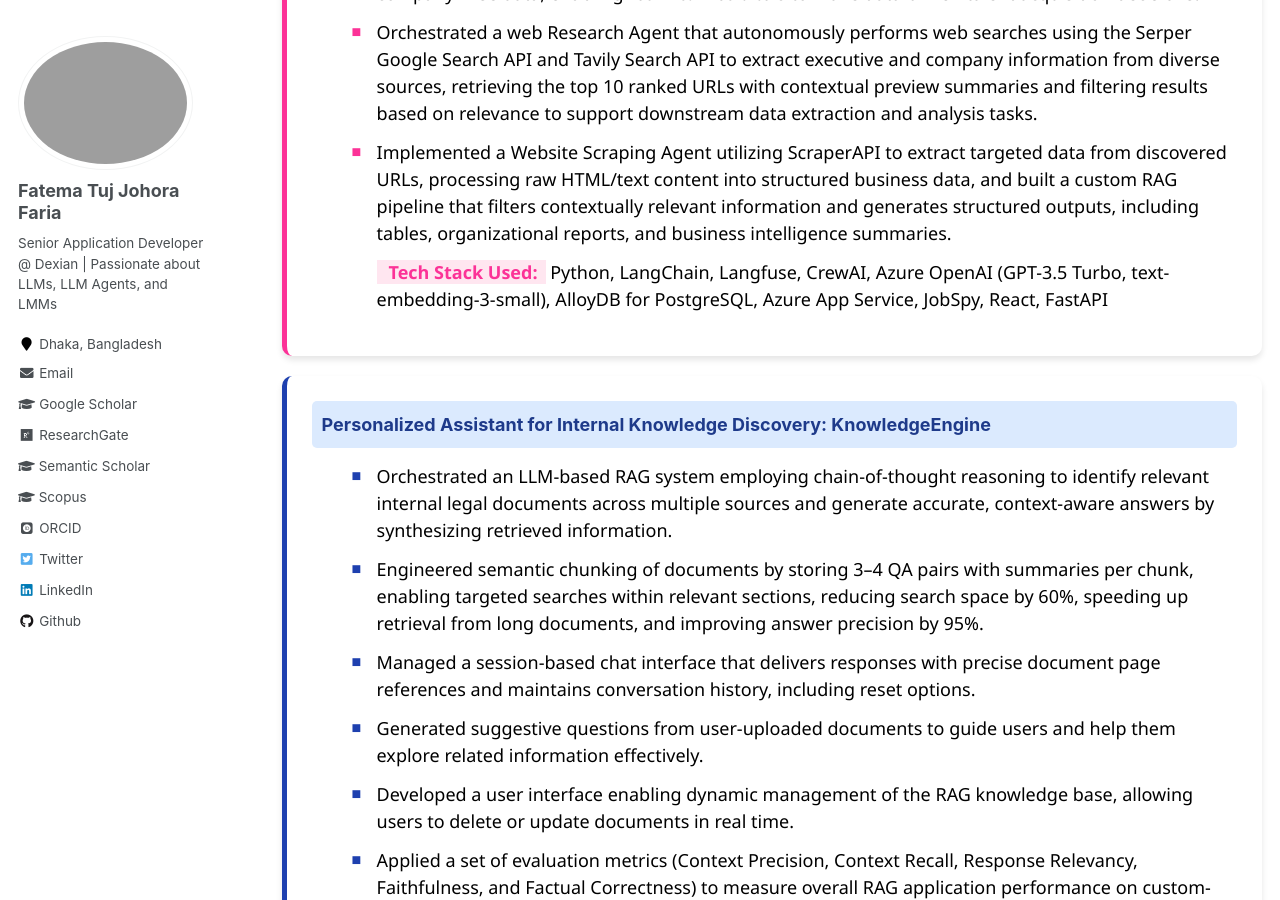
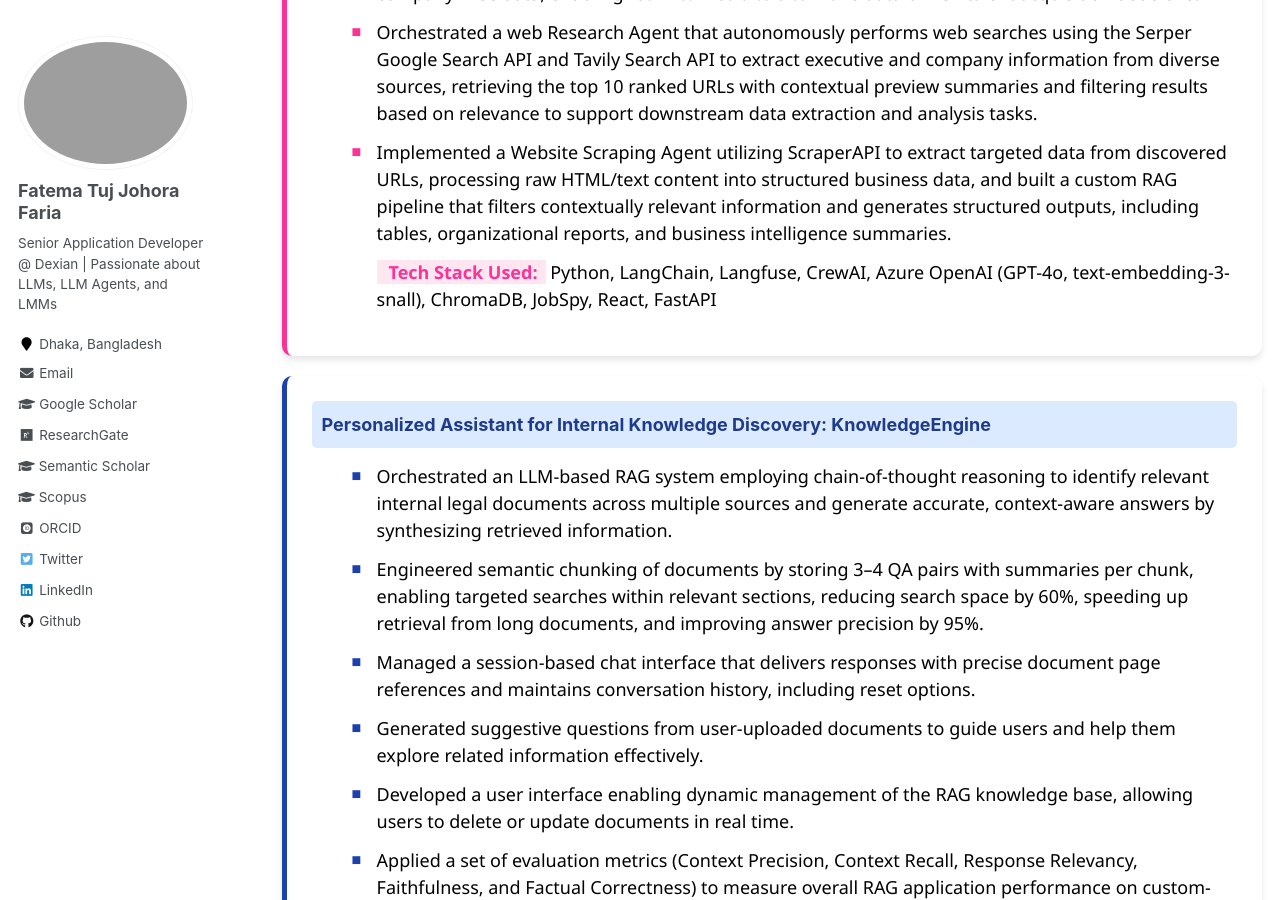
Before and after one commit to fatemafaria142/fatemafaria142.github.io, a Jekyll site: the page built from _pages/work.md, in a window 1280 px wide and 900 px high, scrolled down 6730 px. Built offline with Jekyll 4.4.1, drawn with Linux system fonts in a browser that asks for light colours; some web fonts are replaced.

Commit message:
Update CV

```diff
--- a/_pages/work.md
+++ b/_pages/work.md
@@ -308,7 +308,7 @@ title: ""
       Implemented a Website Scraping Agent utilizing ScraperAPI to extract targeted data from discovered URLs, processing raw HTML/text content into structured business data, and built a custom RAG pipeline that filters contextually relevant information and generates structured outputs, including tables, organizational reports, and business intelligence summaries.
     </li>
     <li style="margin-bottom: 12px; list-style-type: none; position: relative; padding-left: 25px;">
-      <b><span style="background-color: #ffe6f0; padding: 0 8px 0 12px; color: #fc3297; display: inline;">Tech Stack Used:</span></b> Python, LangChain, Langfuse, CrewAI, Azure OpenAI (GPT-3.5 Turbo, text-embedding-3-small), AlloyDB for PostgreSQL, Azure App Service, JobSpy, React, FastAPI
+      <b><span style="background-color: #ffe6f0; padding: 0 8px 0 12px; color: #fc3297; display: inline;">Tech Stack Used:</span></b> Python, LangChain, Langfuse, CrewAI, Azure OpenAI (GPT-4o, text-embedding-3-snall), ChromaDB, JobSpy, React, FastAPI
     </li>
   </ul>
 </div>
```
Also changed, not shown: 1 other file.
